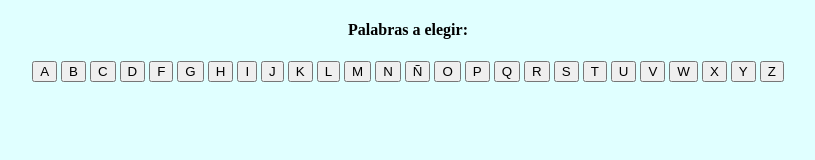
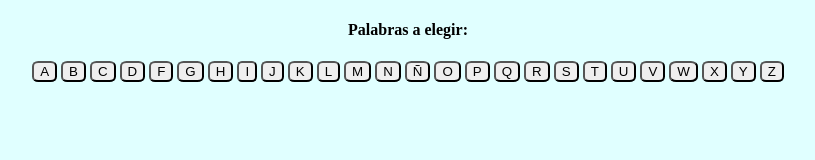
Before and after one commit to abachac-2022051/Ahorcado, a plain HTML site: page Ahorcado/index.html in a window 1280 px wide. Shown: the whole page, without its empty margins (232-1047 px from the left). Drawn offline with Linux system fonts and the light colour scheme.

Commit message:
tercera entrega 5:00

```diff
--- a/Ahorcado/JS.js
+++ b/Ahorcado/JS.js
@@ -0,0 +1,2 @@
+
+    let
--- a/Ahorcado/estilos.css
+++ b/Ahorcado/estilos.css
@@ -1,3 +1,7 @@
 body{
     background-color: #E0FFFF;
 }
+
+button{
+    border-radius: 25%;
+}
```
